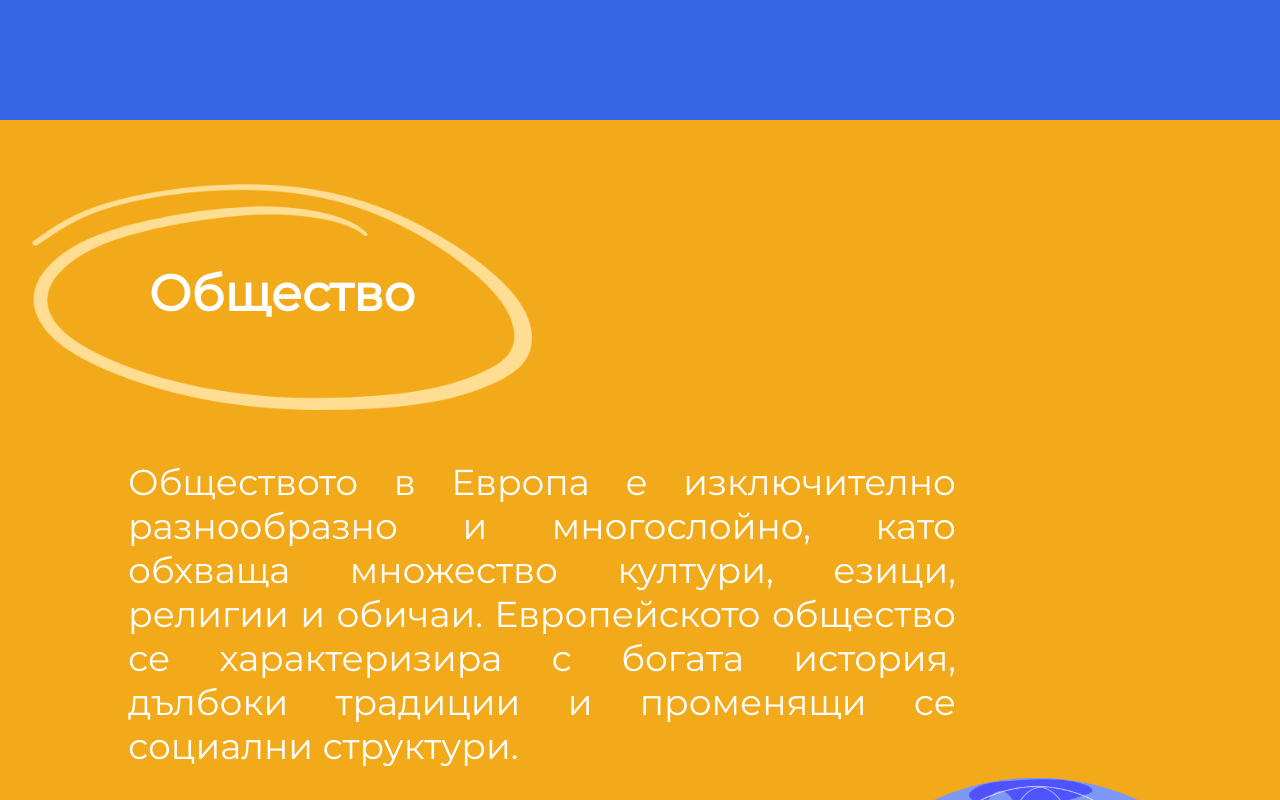
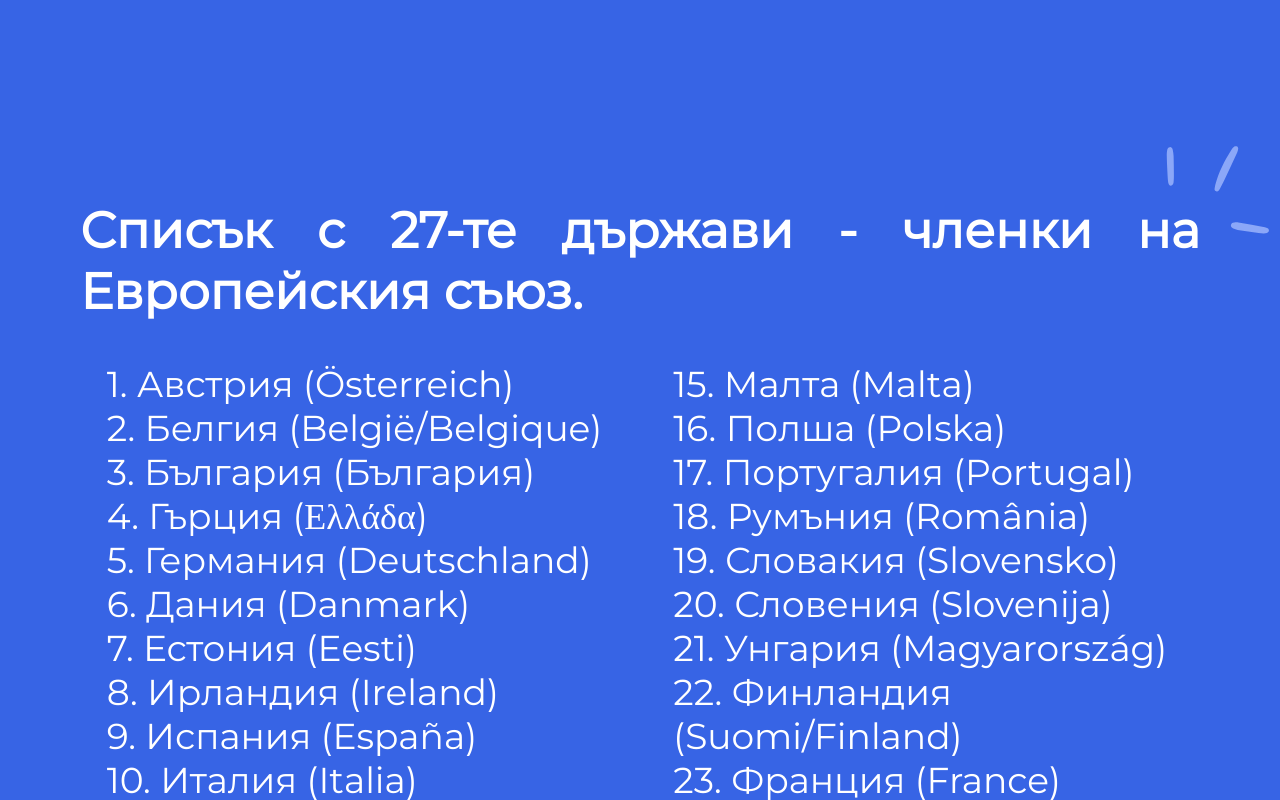
Before and after one commit to viksuper555/CIAC, a Next.js app: page /europe in a window 1280 px wide. Shown: the part 6460-7260 px from the top of the page. Built offline with nearby package versions, Linux system fonts and the light colour scheme.

Commit message:
Add list of countries

```diff
--- a/pages/europe/europe.module.scss
+++ b/pages/europe/europe.module.scss
@@ -248,3 +248,60 @@
 .bgBlue {
     background: #3764E5;
 }
+
+.countriesListContainer {
+    padding: 40px;
+}
+
+.countriesListTitle {
+    @apply relative w-fit m-auto;
+    padding: 40px;
+    color: #FFF;
+    text-align: justify;
+    font-family: Montserrat;
+    font-size: 50px;
+    font-style: normal;
+    font-weight: 700;
+    line-height: normal;
+}
+
+.countriesList {
+    @apply flex w-full justify-evenly;
+
+    @media screen and (min-width: 1400px) {
+        padding-top: 40px;
+    }
+}
+
+.coutriesLeftList {
+    @apply h-fit;
+    width: 500px;
+    color: #FFF;
+    font-family: Montserrat;
+    font-size: 36px;
+    font-style: normal;
+    font-weight: 500;
+    line-height: normal;
+}
+
+.coutriesRightList {
+    @apply h-fit;
+    width: 500px;
+    color: #FFF;
+    font-family: Montserrat;
+    font-size: 36px;
+    font-style: normal;
+    font-weight: 500;
+    line-height: normal;
+}
+
+.sparkle {
+    @apply absolute hidden;
+    width: 105px;
+
+    @media screen and (min-width: 1200px) {
+        @apply block;
+        right: -30px;
+        top: -20px;
+    }
+}
--- a/pages/europe/index.tsx
+++ b/pages/europe/index.tsx
@@ -150,6 +150,45 @@ const Europe = () => {
                     икономическите неравенства и отношенията с глобалните играчи.
                 </p>
             </TextWithAction>
+            <div className={`${styles.bgBlue} ${styles.sectionContainer} ${styles.countriesListContainer}`} id={"countries-list"}>
+                <div className={styles.countriesListTitle}>
+                    Списък с 27-те държави - членки на Европейския съюз.
+                    <img src={'/img/sparkle.svg'} className={styles.sparkle}/>
+                </div>
+                <div className={styles.countriesList}>
+                    <div className={styles.coutriesLeftList}>
+                        1. Австрия (Österreich)<br/>
+                        2. Белгия (België/Belgique)<br/>
+                        3. България (България)<br/>
+                        4. Гърция (Ελλάδα)<br/>
+                        5. Германия (Deutschland)<br/>
+                        6. Дания (Danmark)<br/>
+                        7. Естония (Eesti)<br/>
+                        8. Ирландия (Ireland)<br/>
+                        9. Испания (España)<br/>
+                        10. Италия (Italia)<br/>
+                        11. Кипър (Κύπρος/Kıbrıs)<br/>
+                        12. Латвия (Latvija)<br/>
+                        13. Литва (Lietuva)<br/>
+                        14. Люксембург (Luxembourg)<br/>
+                    </div>
+                    <div className={styles.coutriesRightList}>
+                        15. Малта (Malta)<br/>
+                        16. Полша (Polska)<br/>
+                        17. Португалия (Portugal)<br/>
+                        18. Румъния (România)<br/>
+                        19. Словакия (Slovensko)<br/>
+                        20. Словения (Slovenija)<br/>
+                        21. Унгария (Magyarország)<br/>
+                        22. Финландия (Suomi/Finland)<br/>
+                        23. Франция (France)<br/>
+                        24. Холандия (Nederland)<br/>
+                        25. Хърватска (Hrvatska)<br/>
+                        26. Чехия (Česko)<br/>
+                        27. Швеция (Sverige)<br/>
+                    </div>
+                </div>
+            </div>
             <MainTopic
                 titleImage={yellowTitleCircle}
                 background={"yellowBackgroundEurope"}
```
Also changed, not shown: public/img/sparkle.svg (added).
